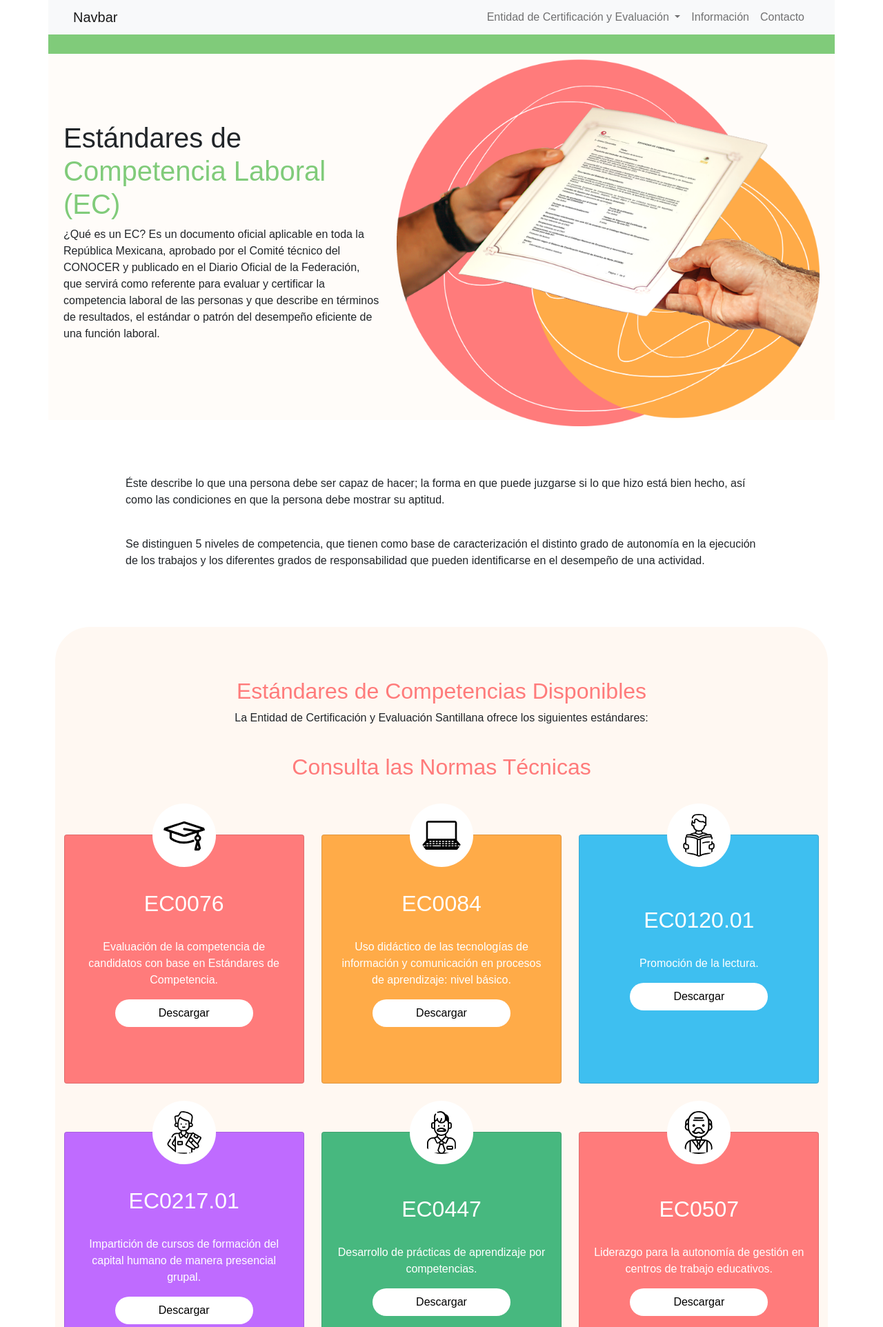
After one commit to bperezm/SECE, a Django app: page /estandares/ in a window 1280 px wide. The commit adds this page. Shown: the top 1924 px of the page at 69% size. Run offline with Django 4.2, Linux system fonts and the light colour scheme; some libraries are stand-ins or nearby versions.

Commit message:
Estandares | Terminada

```diff
--- a/santillana/urls.py
+++ b/santillana/urls.py
@@ -6,4 +6,5 @@ from . import views
 urlpatterns = [
     path('', views.home, name = "home"),
     path('certificacion/', views.certificacion, name="certificacion"),
+    path('estandares/', views.estandares, name="estandares"),
 ]
--- a/santillana/views.py
+++ b/santillana/views.py
@@ -9,3 +9,8 @@ def home(request):
 def certificacion(request):
     template_name = 'santillana/certificacion.html'
     return render(request, template_name, {})
+
+
+def estandares(request):
+    template_name = 'santillana/estandares.html'
+    return render(request, template_name, {})
--- a/static/css/estilos.css
+++ b/static/css/estilos.css
@@ -71,6 +71,14 @@ body {
 
 .txt-blue {
 	color: #3ebff0;
+}
+
+.icons__92 {
+	width: 92px;
+	height: 92px;
+	padding: 15px;
+	background-color: white;
+	border-radius: 50%;
 }
 
 @media only screen and (min-width: 480px) {
@@ -259,6 +267,10 @@ body {
 		margin-top: 20px;
 	}
 
+	.section__costos__requisitos {
+		color: white;
+	}
+
 	.costos__requerimientos__container {
 		width: 1120px;
 		height: 964px;
@@ -281,4 +293,157 @@ body {
 		border-radius: 50%;
 		padding: 10px;
 	}
+
+	.costos__columna {
+		width: 460px;
+		margin-left: 100px;
+		margin-top: 20px;
+	}
+
+	.requisitos__columna {
+		width: 460px;
+		margin-right: 100px;
+		margin-top: 20px;
+	}
+
+	.costos__columna > ul > li{
+		margin-top: 20px;
+	}
+
+	.requisitos__columna > ul > li{
+		margin-top: 20px;
+	}
+
+	.btn__requisitos {
+		width: 200px;
+		height: 40px;
+		background-color: white;
+    border: none;
+    border-radius: 30px;
+		color: black;
+	}
+
+	/* Derechos y Obligaciones */
+	.section__derechos__obligaciones {
+		justify-content: center;
+		align-items: center;
+		margin-top: 100px;
+		margin-bottom: 180px;
+	}
+
+	.container__derechos__obligaciones {
+		width: 838px;
+		height: 226px;
+		background-color: #ffab48;
+		margin: auto;
+		text-align: center;
+		justify-content: center;
+		align-items: center;
+		border-radius: 80px;
+	}
+
+	.txt__derechos__obligaciones {
+		color: white;
+		margin: 0px 100px 0px 100px;
+	}
+
+	.icon__derechos {
+		width: 92px;
+		height: 92px;
+		padding: 15px;
+		background-color: white;
+		border-radius: 50%;
+	}
+
+	.card__derechos__obligaciones {
+		width: 838px;
+		height: 266px;
+		background-color: #ffab48;
+    color: white;
+	}
+
+	.card__txt__derechos{
+		margin-left: 100px;
+		margin-right: 100px;
+	}
+
+	.btn__derechos {
+		width: 200px;
+		height: 40px;
+		background-color: white;
+    border: none;
+    border-radius: 30px;
+		color: black;
+	}
+
+	/* Estandares de Competencia */
+	.txt__container__estandar__competencias {
+		margin-top: 80px;
+		height: 220px;
+
+	}
+
+	.txt__estandares {
+		margin-left: 100px;
+		margin-right: 100px;
+	}
+
+	.cards__container__estandar {
+		width: 1120px;
+		height: 1150px;
+		background-color: #fff8f2;
+		margin-left: 80px;
+		margin-right: 80px;
+		margin-bottom: 150px;
+		border-radius: 50px;
+	}
+
+	.cards__section__estandares {
+		margin-top: 70px;
+	}
+
+	.txt__estandares__disponibles {
+		margin-top: 74px;
+	}
+
+	/* Cards Estandares */
+
+	.card__estandares__red {
+		width: 348px;
+		height: 361px;
+		background-color: #ff7b7b;
+    color: white;
+	}
+
+	.card__estandares__orange {
+		width: 348px;
+		height: 361px;
+		background-color: #ffab48;
+    color: white;
+	}
+
+	.card__estandares__blue {
+		width: 348px;
+		height: 361px;
+		background-color: #3ebff0;
+    color: white;
+	}
+
+	.card__estandares__purple {
+		width: 348px;
+		height: 361px;
+		background-color: #bf6bff;
+    color: white;
+	}
+
+	.card__estandares__green {
+		width: 348px;
+		height: 361px;
+		background-color: #47b87f;
+    color: white;
+	}
+
+	.card__txt__estandares {
+		padding: 20px;
+	}
 }
--- a/static/css/style.css
+++ b/static/css/style.css
@@ -168,4 +168,8 @@ body {
 		grid-template-columns: 1fr 3px 1fr;
 	}
 
+	.costos-columna > ul > li{
+		margin-top: 10px;
+		color: aquamarine;
+	}
 }
--- /dev/null
+++ b/templates/santillana/estandares.html
@@ -0,0 +1,140 @@
+{% extends 'base.html' %} {% load static %} {% block content %}
+<div class="row main-container-certificacion justify-content-center align-items-center">
+	<div class="col-sm-6 col-483">
+		<h1>Estándares de <br><span class="txt-green-st">Competencia Laboral (EC)</span></h1>
+		<p>
+			¿Qué es un EC?
+			Es un documento oficial aplicable en toda la República Mexicana, aprobado por el Comité técnico del CONOCER y publicado en el Diario Oficial de la Federación, que servirá como referente para evaluar y certificar la competencia laboral de las personas y que describe en términos de resultados, el estándar o patrón del desempeño eficiente de una función laboral.
+		</p>
+	</div>
+	<div class="col-sm-6 img-head">
+		<div class="d-flex justify-content-center">
+			<img src="{% static 'images/estandares/img_sece_estandares.png' %}" class="img-fluid">
+		</div>
+	</div>
+</div>
+
+<!-- Estandares texto -->
+<div class="row justify-content-center align-items-center">
+	<div class="col-sm-12 txt__container__estandar__competencias">
+		<div class="txt__estandares">
+			<p>Éste describe lo que una persona debe ser capaz de hacer; la forma en que puede juzgarse si lo que hizo está bien hecho, así como las condiciones en que la persona debe mostrar su aptitud.</p>
+			<br>
+			<p>Se distinguen 5 niveles de competencia, que tienen como base de caracterización el distinto grado de autonomía en la ejecución de los trabajos y los diferentes grados de responsabilidad que pueden identificarse en el desempeño de una actividad.</p>
+		</div>
+	</div>
+</div>
+
+<div class="row justify-content-center align-items-center">
+	<div class="cards__container__estandar">
+		<div class="row text-center">
+			<div class="col-sm-12 txt__estandares__disponibles">
+				<h2 class="txt-orange">Estándares de Competencias Disponibles</h2>
+				<p>La Entidad de Certificación y Evaluación Santillana ofrece los siguientes estándares:</p>
+				<br>
+				<h2 class="txt-orange">Consulta las Normas Técnicas</h2>
+			</div>
+		</div>
+		<div class="row text-center cards__section__estandares">
+			<div class="col-sm-4">
+				<div class="row">
+					<div class="d-flex justify-content-center">
+						<div class="card card__estandares__red  text-center">
+							<img src="{% static 'icons/estandares/icon_ribete.svg' %}" class="icons__92 position-absolute start-50 translate-middle " alt="">
+							<div class="card-body d-flex flex-column justify-content-center card__txt__estandares">
+								<h2 class="card-title">EC0076</h2>
+								<div class="mt-4">
+									<p>Evaluación de la competencia de candidatos con base en Estándares de Competencia.</p>
+									<button class="btn__derechos">Descargar</button>
+								</div>
+							</div>
+						</div>
+					</div>
+				</div>
+			</div>
+			<div class="col-sm-4">
+				<div class="row">
+					<div class="col-sm-12 d-flex justify-content-center">
+						<div class="card card__estandares__orange  text-center">
+							<img src="{% static 'icons/estandares/icon_lap.svg' %}" class="icons__92 position-absolute start-50 translate-middle " alt="">
+							<div class="card-body d-flex flex-column justify-content-center card__txt__estandares">
+								<h2 class="card-title">EC0084</h2>
+								<div class="mt-4">
+									<p>Uso didáctico de las tecnologías de información y comunicación en procesos de aprendizaje: nivel básico.</p>
+									<button class="btn__derechos">Descargar</button>
+								</div>
+							</div>
+						</div>
+					</div>
+				</div>
+			</div>
+			<div class="col-sm-4">
+				<div class="row">
+					<div class="col-sm-12 d-flex justify-content-center">
+						<div class="card card__estandares__blue  text-center">
+							<img src="{% static 'icons/estandares/icon_lectura.svg' %}" class="icons__92 position-absolute start-50 translate-middle " alt="">
+							<div class="card-body d-flex flex-column justify-content-center card__txt__estandares">
+								<h2 class="card-title">EC0120.01</h2>
+								<div class="mt-4">
+									<p>Promoción de la lectura.</p>
+									<button class="btn__derechos">Descargar</button>
+								</div>
+							</div>
+						</div>
+					</div>
+				</div>
+			</div>
+		</div>
+		<div class="row text-center cards__section__estandares">
+			<div class="col-sm-4">
+				<div class="row">
+					<div class="d-flex justify-content-center">
+						<div class="card card__estandares__purple  text-center">
+							<img src="{% static 'icons/estandares/icon_capital.svg' %}" class="icons__92 position-absolute start-50 translate-middle " alt="">
+							<div class="card-body d-flex flex-column justify-content-center card__txt__estandares">
+								<h2 class="card-title">EC0217.01</h2>
+								<div class="mt-4">
+									<p>Impartición de cursos de formación del capital humano de manera presencial grupal.</p>
+									<button class="btn__derechos">Descargar</button>
+								</div>
+							</div>
+						</div>
+					</div>
+				</div>
+			</div>
+			<div class="col-sm-4">
+				<div class="row">
+					<div class="col-sm-12 d-flex justify-content-center">
+						<div class="card card__estandares__green  text-center">
+							<img src="{% static 'icons/estandares/icon_competencias.svg' %}" class="icons__92 position-absolute start-50 translate-middle " alt="">
+							<div class="card-body d-flex flex-column justify-content-center card__txt__estandares">
+								<h2 class="card-title">EC0447</h2>
+								<div class="mt-4">
+									<p>Desarrollo de prácticas de aprendizaje por competencias.</p>
+									<button class="btn__derechos">Descargar</button>
+								</div>
+							</div>
+						</div>
+					</div>
+				</div>
+			</div>
+			<div class="col-sm-4">
+				<div class="row">
+					<div class="col-sm-12 d-flex justify-content-center">
+						<div class="card card__estandares__red  text-center">
+							<img src="{% static 'icons/estandares/icon_liderazgo.svg' %}" class="icons__92 position-absolute start-50 translate-middle " alt="">
+							<div class="card-body d-flex flex-column justify-content-center card__txt__estandares">
+								<h2 class="card-title">EC0507 </h2>
+								<div class="mt-4">
+									<p>Liderazgo para la autonomía de gestión en centros de trabajo educativos.</p>
+									<button class="btn__derechos">Descargar</button>
+								</div>
+							</div>
+						</div>
+					</div>
+				</div>
+			</div>
+		</div>
+	</div>
+</div>
+{% endblock %}
```
Also changed, not shown: templates/santillana/certificacion.html (+37 -6 lines), static/icons/estandares/icon_capital.svg (added), static/icons/estandares/icon_competencias.svg (added), static/icons/estandares/icon_lap.svg (added), static/icons/estandares/icon_lectura.svg (added), static/icons/estandares/icon_liderazgo.svg (added), static/icons/estandares/icon_ribete.svg (added), static/images/estandares/img_sece_estandares.png (added).
